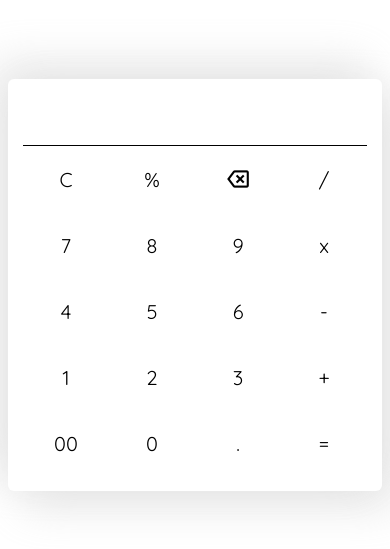
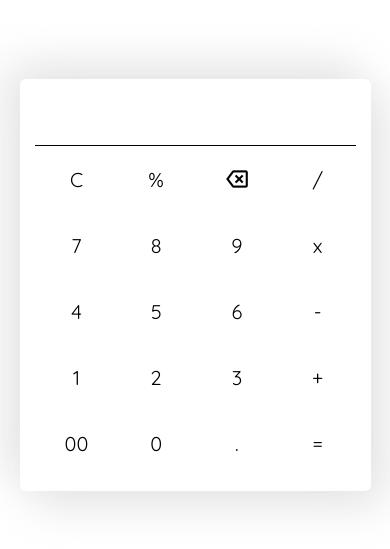
Before and after one commit to krish-7104/calculator-krish, a plain HTML site: page index.html in a window 390 px wide. Shown: the part 137-686 px from the top of the page. Drawn offline with nearby package versions, Linux system fonts and the light colour scheme.

Commit message:
responsiveness added

```diff
--- a/index.css
+++ b/index.css
@@ -60,3 +60,8 @@
 #hidden {
   display: none;
 }
+@media only screen and (max-width: 600px) {
+  .card {
+    width: 90%;
+  }
+}
```
